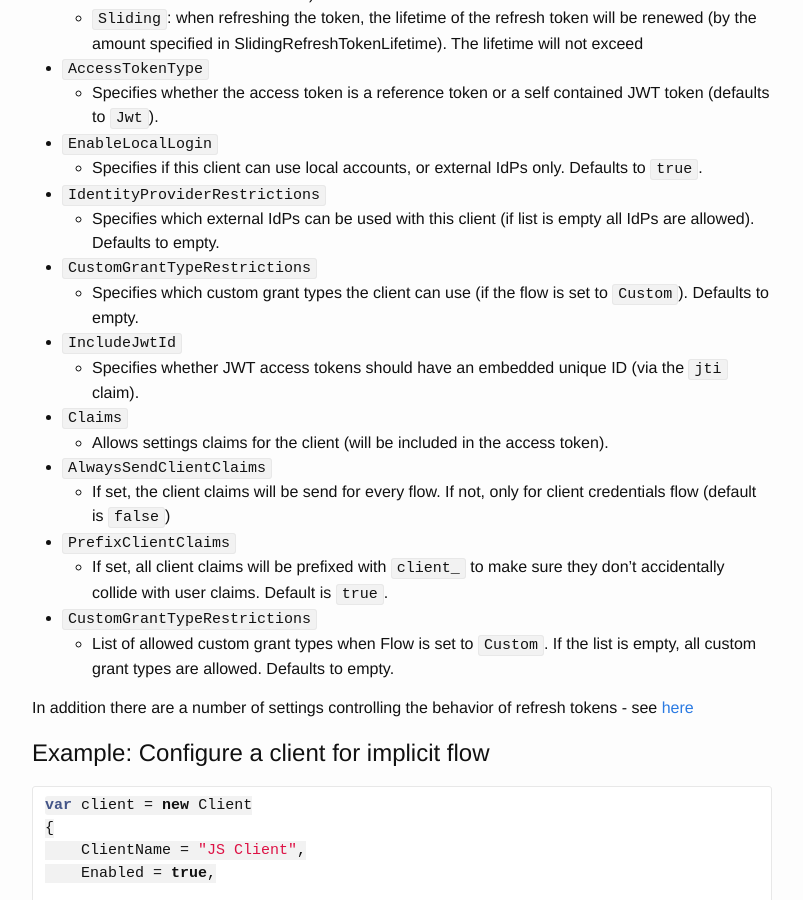
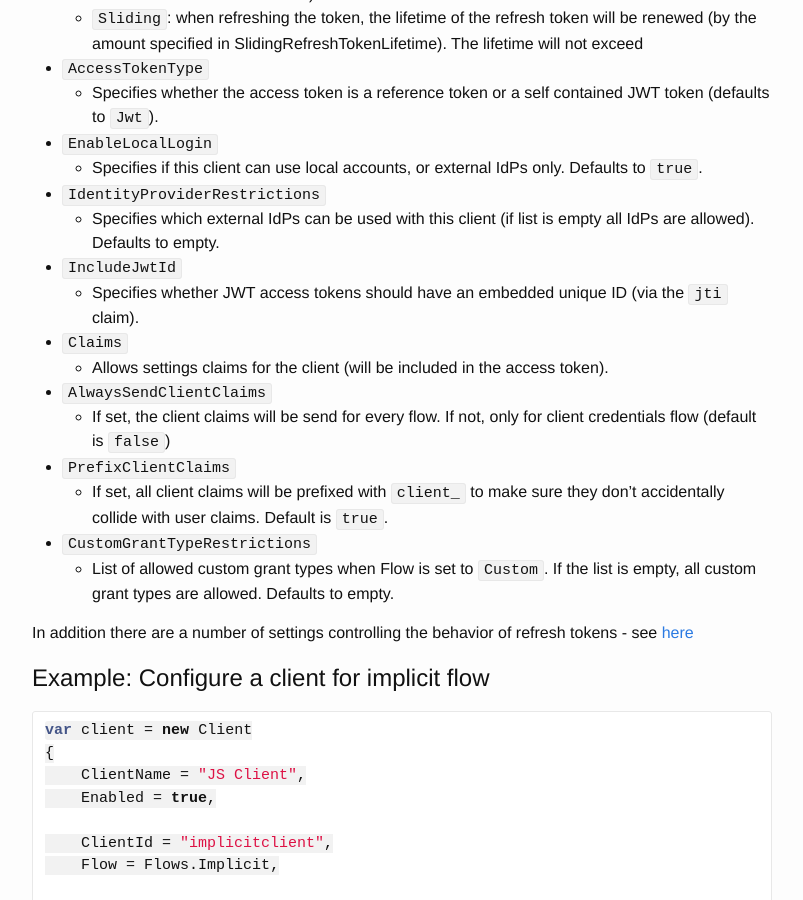
Before and after one commit to IdentityServer/Documentation, a Jekyll site: the page built from docs/configuration/clients.md, in a window 1280 px wide and 900 px high, scrolled down 1262 px. Shown: the whole window, without its empty margins (238-1041 px from the left). Built offline with Jekyll 4.4.1, drawn with Linux system fonts in a browser that asks for light colours; Markdown is read by kramdown in place of the engine named in the settings.

Commit message:
Removed duplicate of "CustomGrantTypeRestrictions"

```diff
--- a/docs/configuration/clients.md
+++ b/docs/configuration/clients.md
@@ -52,8 +52,6 @@ The `Client` class models an OpenID Connect or OAuth2 client - e.g. a native app
     * Specifies if this client can use local accounts, or external IdPs only. Defaults to `true`.
 * `IdentityProviderRestrictions`
     * Specifies which external IdPs can be used with this client (if list is empty all IdPs are allowed). Defaults to empty.
-* `CustomGrantTypeRestrictions`
-    * Specifies which custom grant types the client can use (if the flow is set to `Custom`). Defaults to empty.
 * `IncludeJwtId`
     * Specifies whether JWT access tokens should have an embedded unique ID (via the `jti` claim).
 * `Claims`
```
